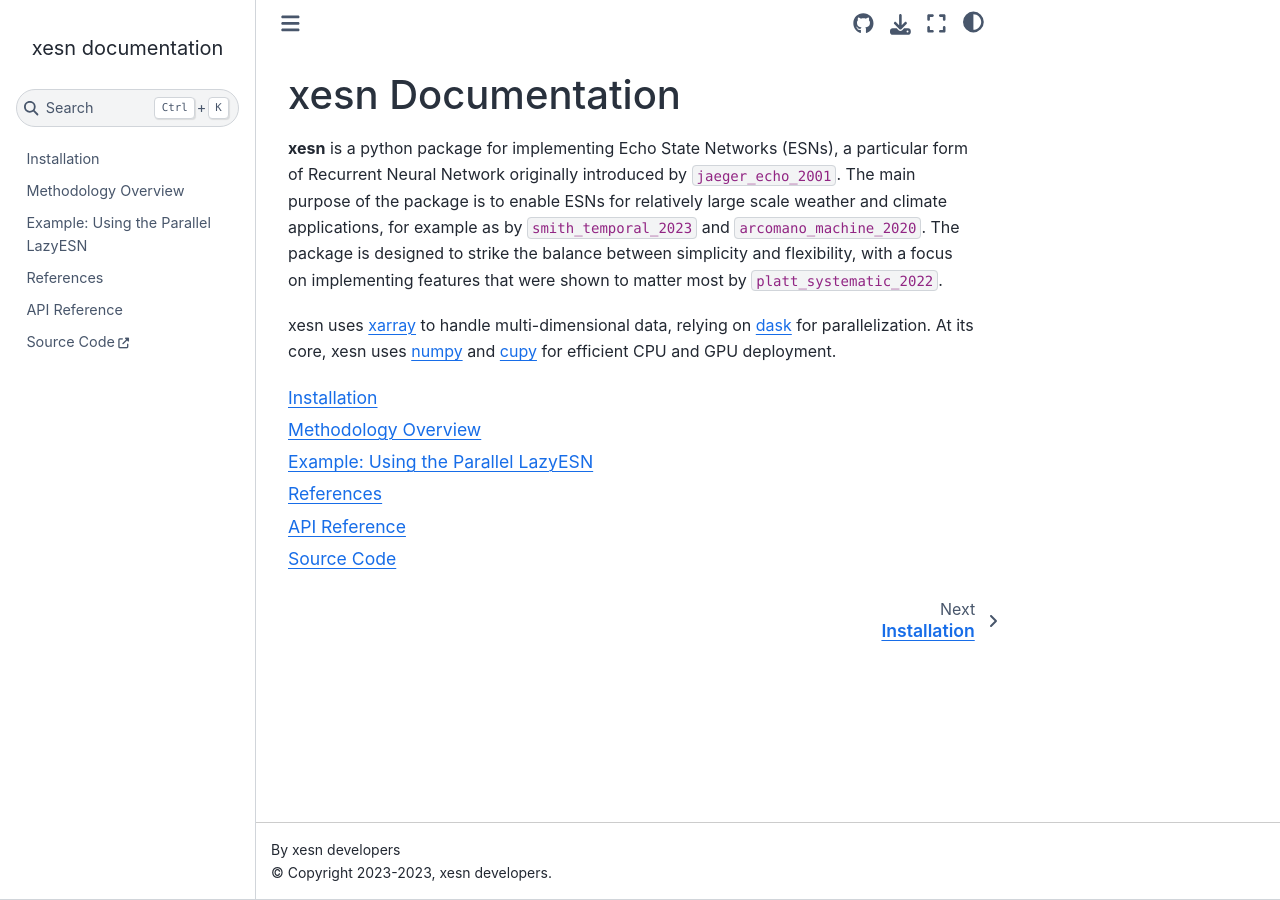
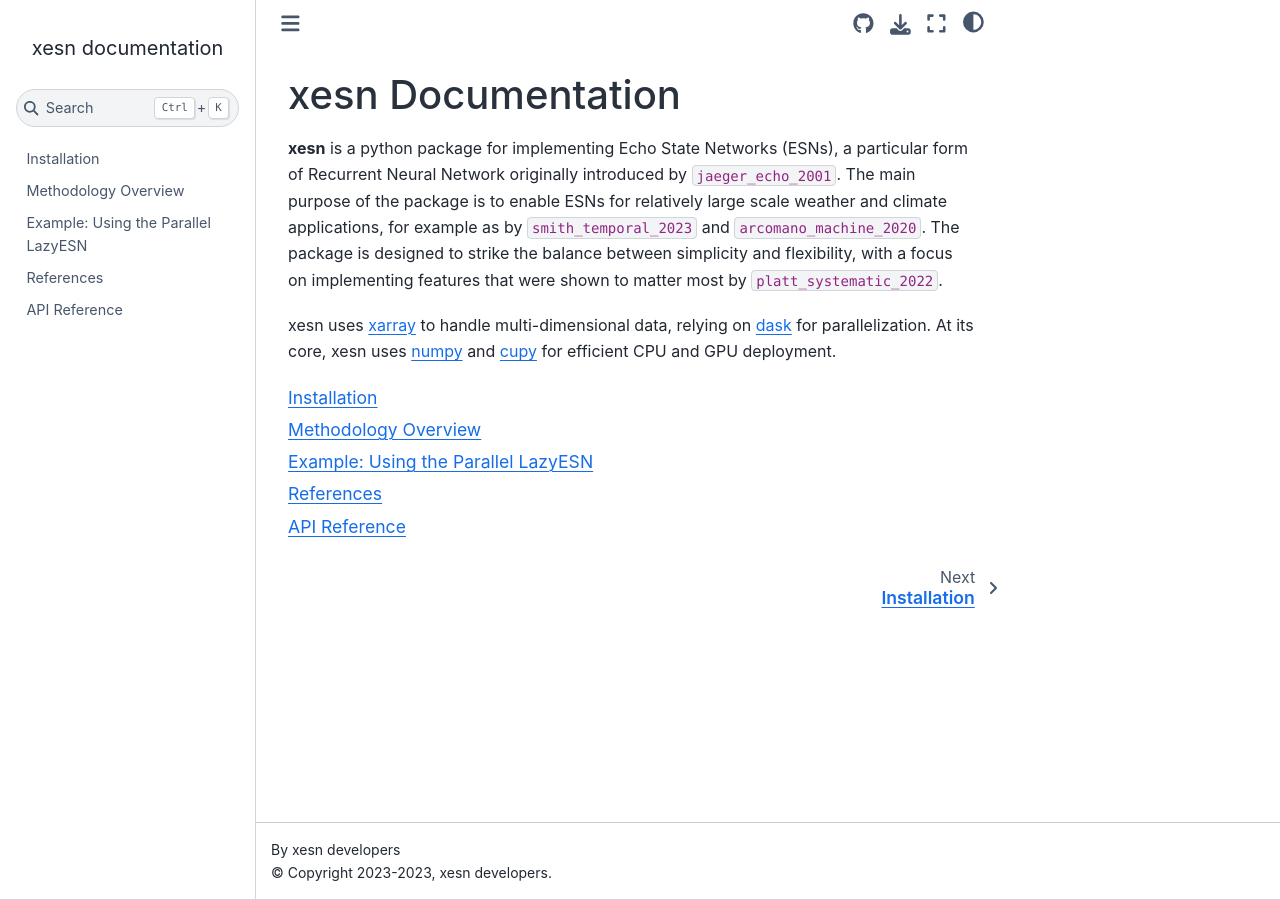
Before and after one commit to timothyas/xesn, a Sphinx documentation site: the page built from docs/index.rst, in a window 1280 px wide. Built offline with Sphinx 7.4.7 and the Sphinx Book theme 1.1.4, drawn with Linux system fonts in a browser that asks for light colours; pages that are not in the unit, such as notebooks, are missing from menus; cross-references to code outside the pages are shown as plain code.

Commit message:
remove source code from index ; debug docs build workflow

```diff
--- a/docs/index.rst
+++ b/docs/index.rst
@@ -37,4 +37,3 @@ for efficient CPU and GPU deployment.
    example_lazy_usage
    references
    api
-   Source Code <https://github.com/timothyas/xesn/>
```
Also changed, not shown: 1 other file.
